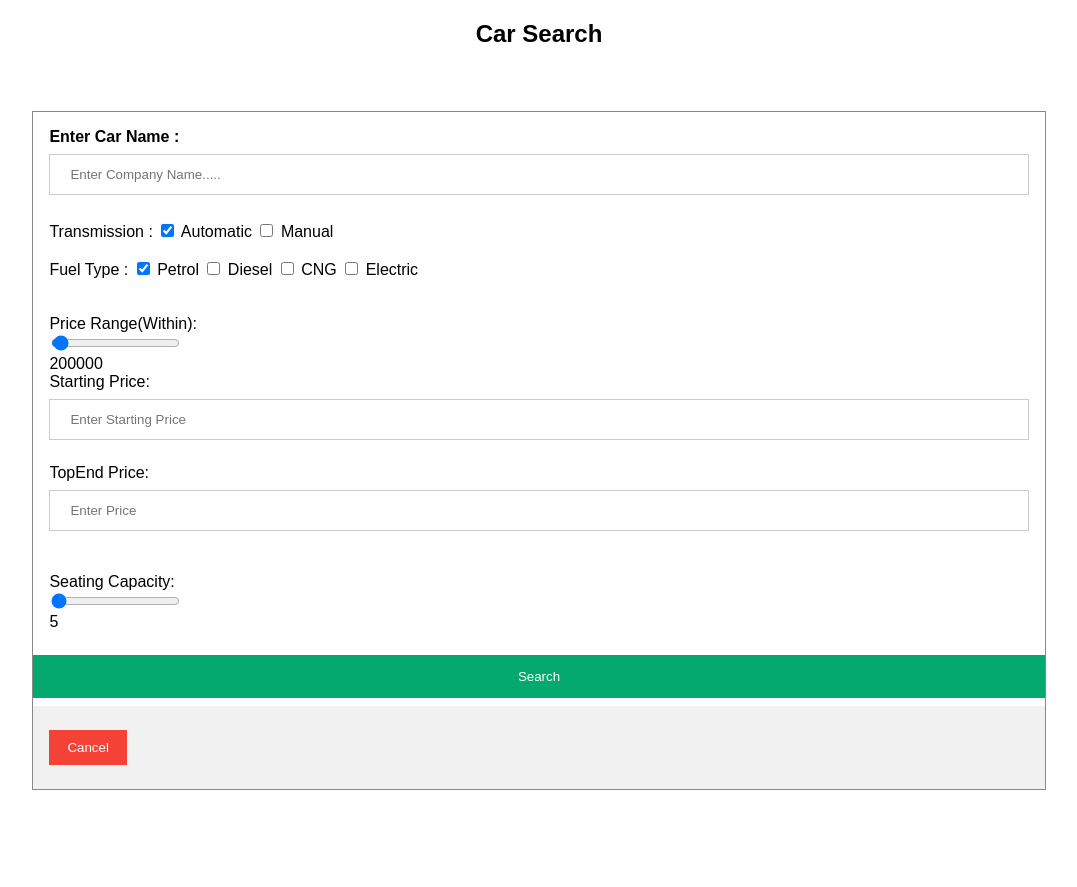
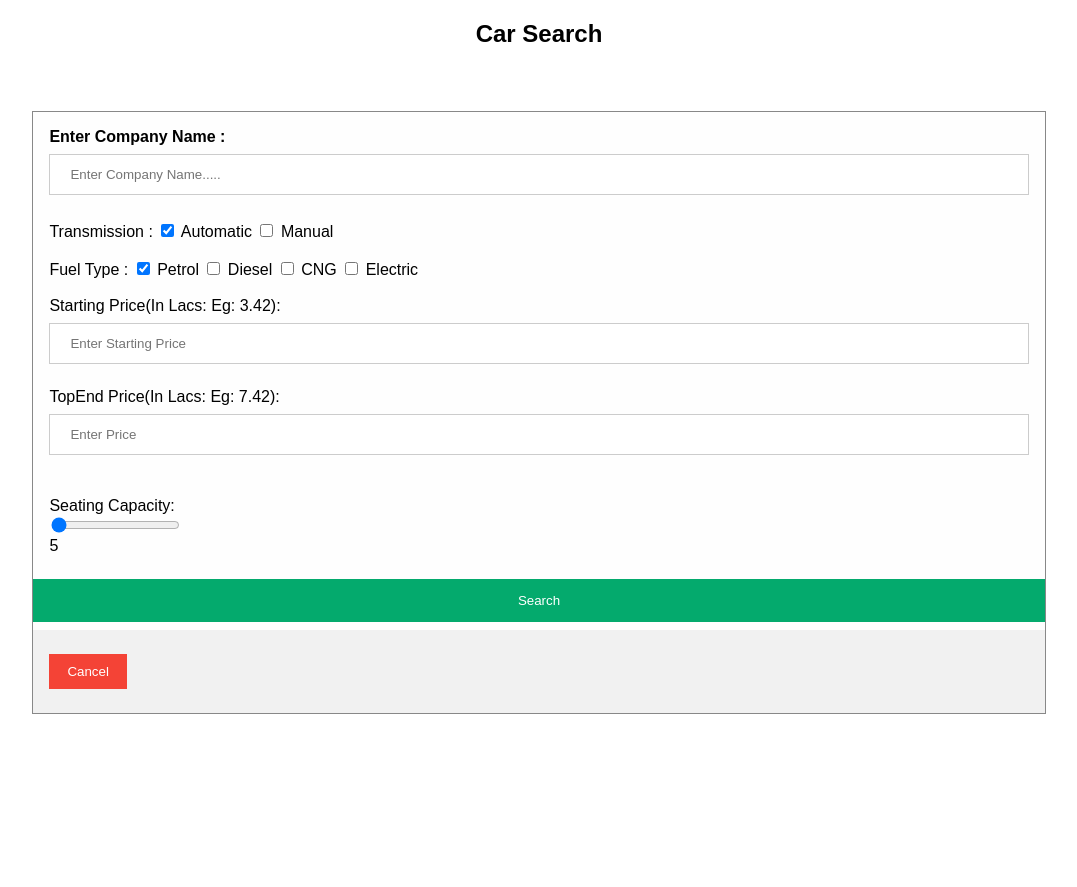
Before and after one commit to orensaldanha/carwaale.com-scraper, a Flask app: page / in a window 1280 px wide. Shown: the top 887 px of the page, without its empty margins (101-1178 px from the left). After the commit the page ends 714 px from the top, so only its background shows below. Run offline with Flask 2, Linux system fonts and the light colour scheme; some libraries are stand-ins or nearby versions.

Commit message:
Update Car_search.html

```diff
--- a/templates/Car_search.html
+++ b/templates/Car_search.html
@@ -159,7 +159,7 @@
   <h2>Car Search</h2>
   <form class="modal-content animate" action="/results" method="post">
     <div class="container">
-      <label for="uname"><b>Enter Car Name : </b></label><br>
+      <label for="uname"><b>Enter Company Name : </b></label><br>
       <input type="text" placeholder="Enter Company Name....." name="company">
       <br><br>
       <label>
@@ -187,16 +187,10 @@
         <input type="checkbox" name="electric"> Electric
       </label><br /><br>
 
-      <div class="priceslider">
-        <br><label for="price">Price Range(Within): </label><br>
-        <input type="range" min="100000" max="10000000" value="200000" oninput="priceValue.innerText = this.value">
-        <div id="priceValue">200000</div>
-      </div>
-
-      Starting Price: <input type="text" name="price_starting" id="price_starting" placeholder="Enter Starting Price" />
+      Starting Price(In Lacs: Eg: 3.42): <input type="text" name="price_starting" id="price_starting" placeholder="Enter Starting Price" />
             <br />
             <p> </p>
-      TopEnd Price: <input type="text" name="price_topend" id="price_topend" placeholder="Enter Price" />
+      TopEnd Price(In Lacs: Eg: 7.42): <input type="text" name="price_topend" id="price_topend" placeholder="Enter Price" />
       <br />
       <p> </p>
 
```
